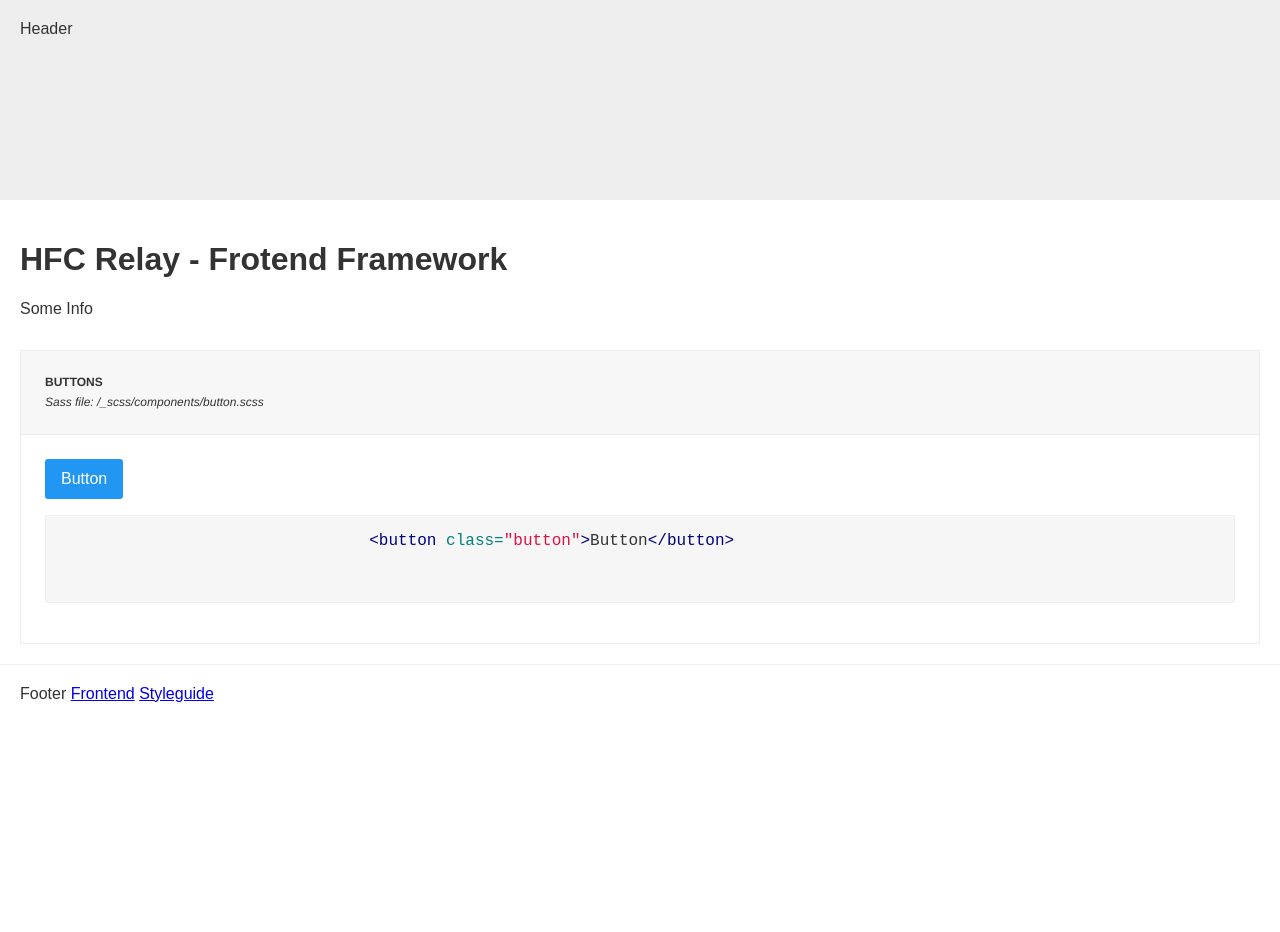
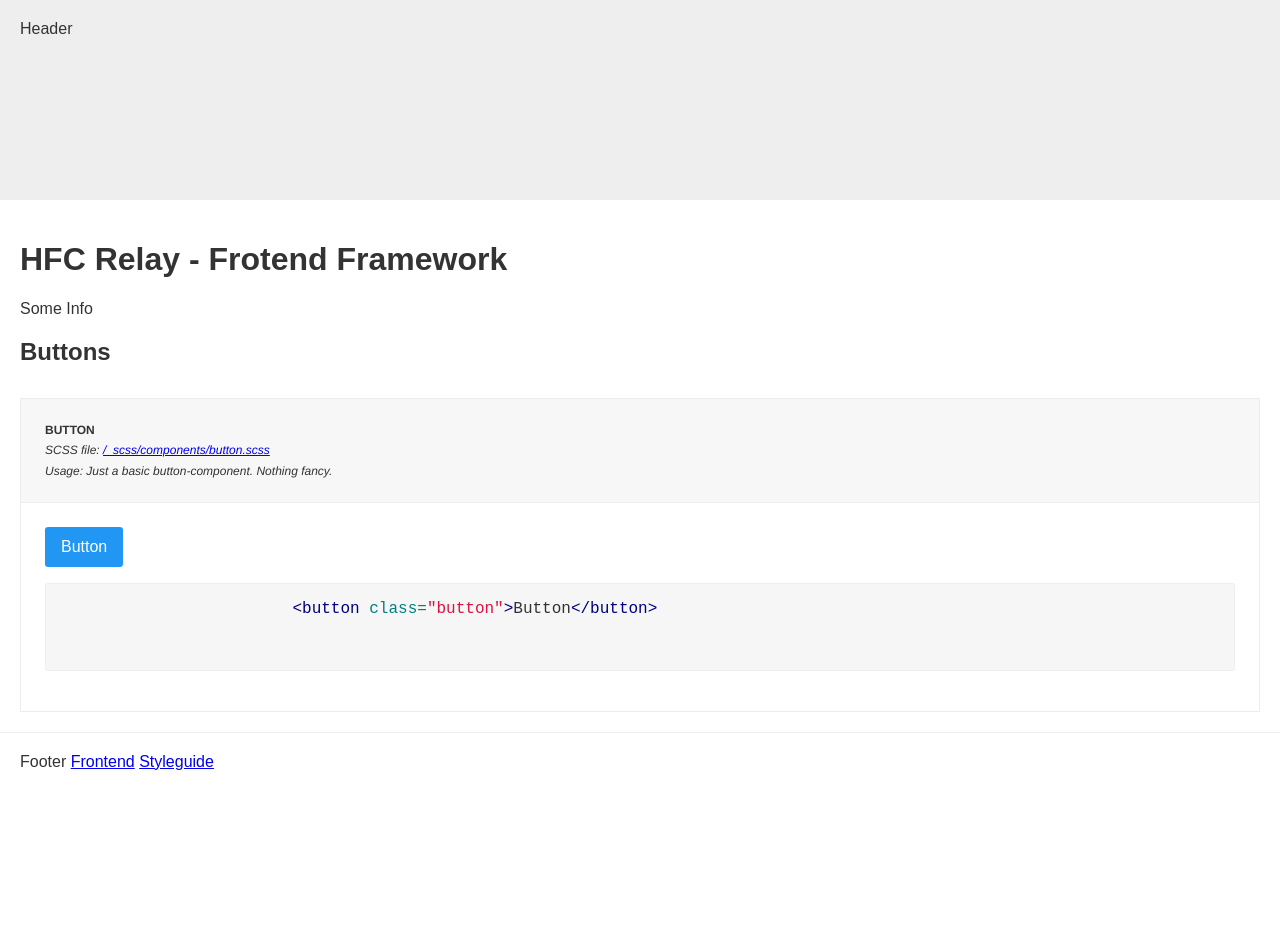
Before and after one commit to NilsDannemann/j_hfc_relay, a Jekyll site: the page built from styleguide.html, in a window 1280 px wide. Built offline with Jekyll 4.4.1, drawn with Linux system fonts in a browser that asks for light colours; before the commit the page ends 900 px from its top, so only the background shows below that.

Commit message:
[update] styleguide meta

```diff
--- a/_components/button.html
+++ b/_components/button.html
@@ -1,6 +1,7 @@
 ---
-title: Buttons
+title: Button
 scss: '/_scss/components/button.scss'
 type: buttons
+usage: "Just a basic button-component. Nothing fancy."
 ---
 <button class="button">Button</button>
--- a/_config.yml
+++ b/_config.yml
@@ -2,9 +2,8 @@
 title: HFC Relay - Frontend Framework
 email: nd@hfci.de
 description: Extremely efficient prototyping
-baseurl: "/j_hfc_relay"
-url: ""
-github_username:  nilsdannemann
+baseurl: /j_hfc_relay
+github_username: nilsdannemann
 
 
 # Collections
--- a/_includes/styleguide/component.html
+++ b/_includes/styleguide/component.html
@@ -1,12 +1,15 @@
 <article class="component">
 
 	<header class="component__header">
-		<h2 class="component__title">
+		<h2 class="component__title" id="guide-{{ entry.title | slugify }}">
 			{{ entry.title }}
 		</h2>
-		<p class="component__sass">
-			Sass file: {{ entry.scss }}
-		</p>
+		{% if entry.scss %}
+			<p class="component__sass">SCSS file: <a href="{{ site.github_username + "lorem"}}.github.io{{ site.baseurl }}{{ entry.scss }}">{{ entry.scss }}</a></p>
+		{% endif %}
+		{% if entry.usage %}
+			<p class="component__usage">Usage: {{ entry.usage }}</p>
+		{% endif %}
 	</header>
 	<div class="component__body">
 		<div class="component__display">
@@ -14,9 +17,9 @@
 		</div>
 		<div class="component__source">
 			{% highlight html %}
-				{{ entry.content }}
+			{{ entry.content }}
 			{% endhighlight %}
 		</div>
 	</div>
 
-</article>
+</article><!-- /.component -->
--- a/_scss/includes/styleguide/_component.scss
+++ b/_scss/includes/styleguide/_component.scss
@@ -16,6 +16,12 @@
 		color: #333;
 	}
 
+	&__usage {
+		margin: .5em 0 0;
+		padding: 0;
+		font: 400 italic 0.75rem/1.2 'Helvetica', 'Arial', sans-serif;
+	}
+
 	&__sass {
 		margin: .5em 0 0;
 		padding: 0;
--- a/styleguide.html
+++ b/styleguide.html
@@ -7,7 +7,15 @@ title:  "Styleguide"
 <h1>HFC Relay - Frotend Framework</h1>
 <p>Some Info</p>
 
-{% assign entries = site.components %}
+{% comment %}{% assign entries = site.components %}
 {% for entry in entries %}
 	{% include styleguide/component.html %}
+{% endfor %}{% endcomment %}
+
+{% assign componentsByType = site.components | group_by:"type" %}
+{% for type in componentsByType %}
+	<h2 id="guide-{{ type.name }}">{{ type.name | capitalize }}</h2>
+{% for entry in type.items %}
+	{% include styleguide/component.html %}
 {% endfor %}
+{% endfor %}
```
